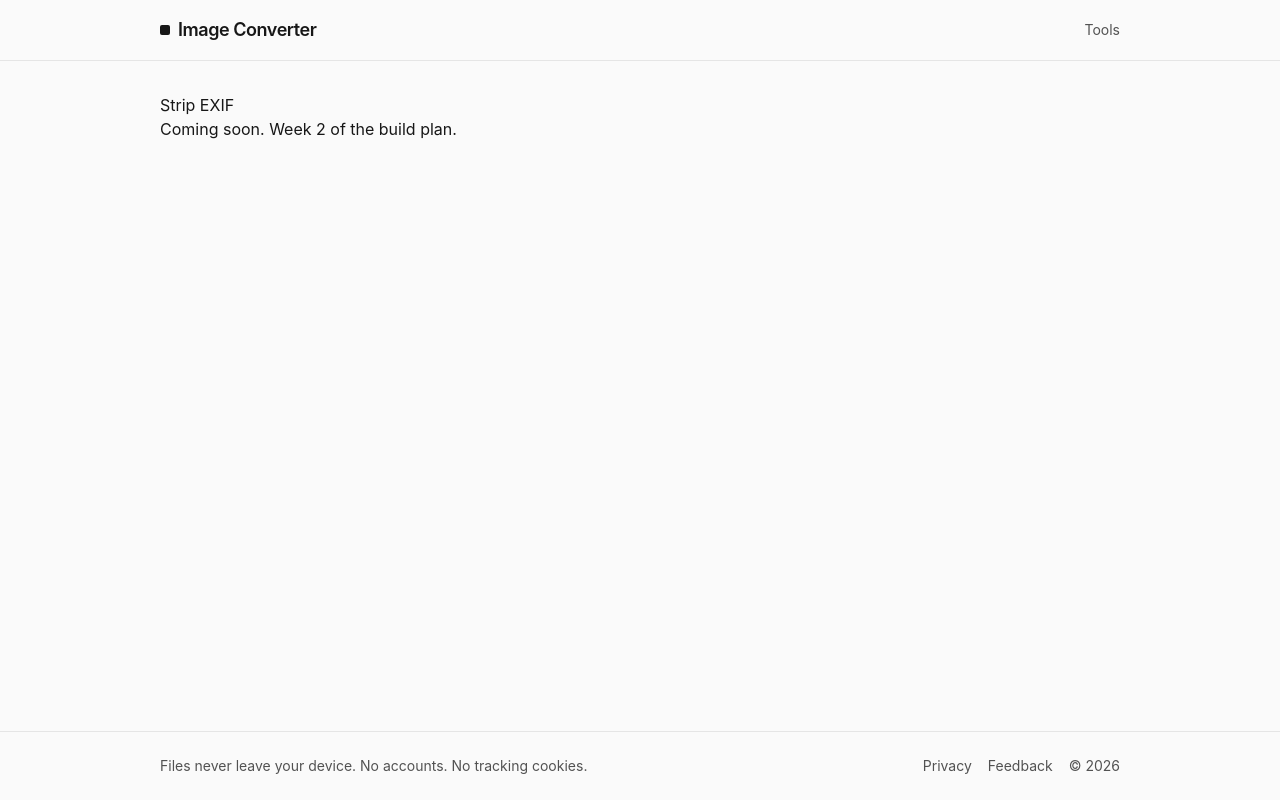
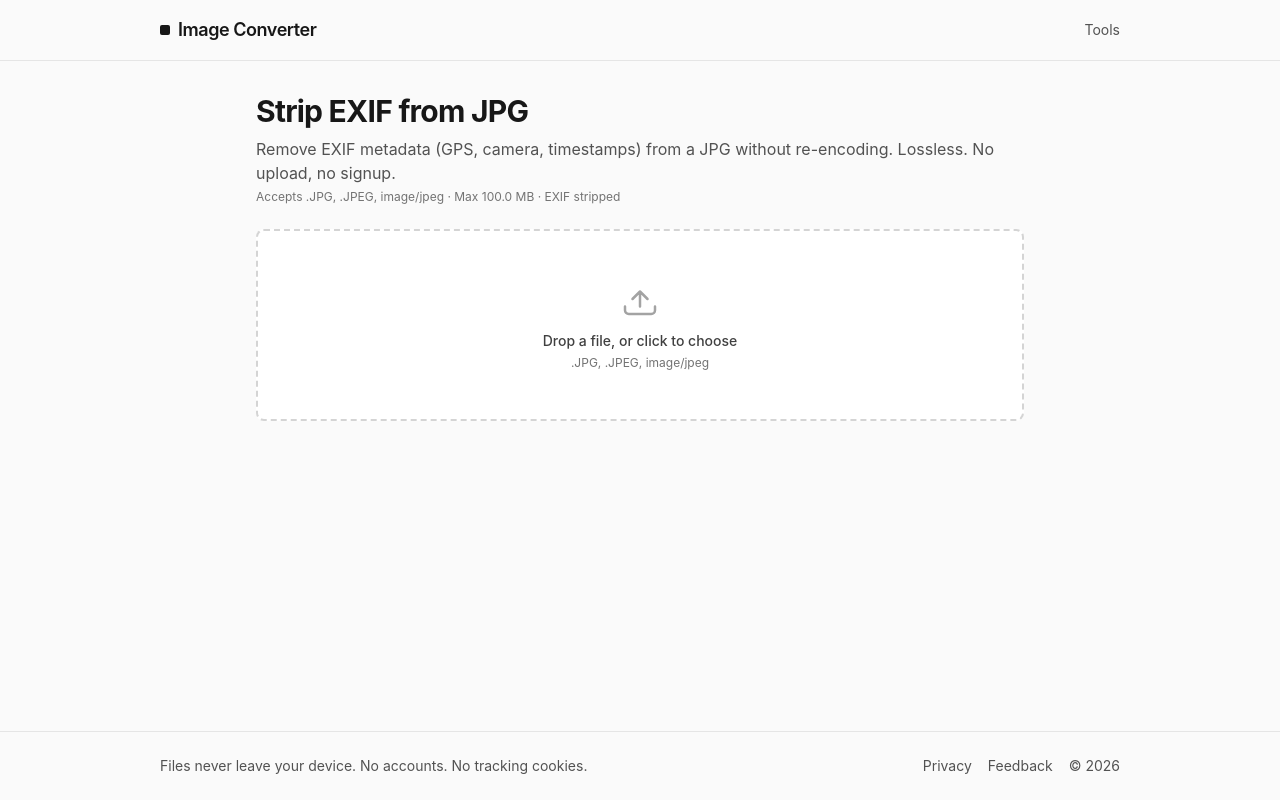
Before and after one commit to alshahia/image-converter, a React (Vite) app: page /strip-exif in a window 1280 px wide. Built offline with nearby package versions, Linux system fonts and the light colour scheme.

Commit message:
Add standalone strip-exif route (Phase A Day 9)

```diff
--- a/src/routes/strip-exif.tsx
+++ b/src/routes/strip-exif.tsx
@@ -1,8 +1,15 @@
+import { ToolPage } from '../components/tool/ToolPage';
+import { stripExif } from '../lib/conversions/image/strip-exif';
+
 export default function StripExifPage() {
   return (
-    <div className="prose dark:prose-invert">
-      <h1>Strip EXIF</h1>
-      <p>Coming soon. Week 2 of the build plan.</p>
-    </div>
+    <ToolPage
+      title="Strip EXIF from JPG"
+      description="Remove EXIF metadata (GPS, camera, timestamps) from a JPG without re-encoding. Lossless. No upload, no signup."
+      accept={['.jpg', '.jpeg', 'image/jpeg']}
+      convert={stripExif}
+      outputMimeType="image/jpeg"
+      outputExtension="jpg"
+    />
   );
 }
```
